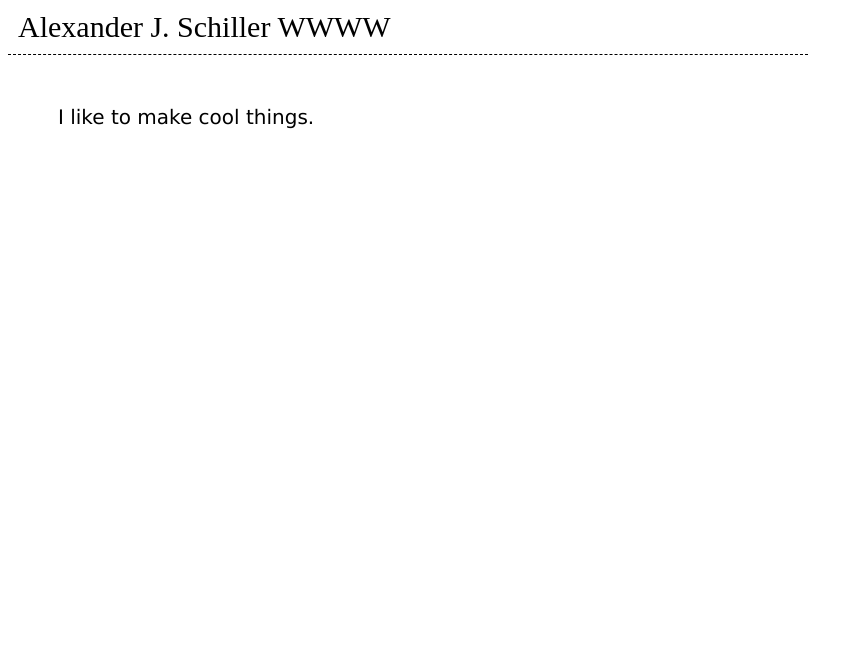
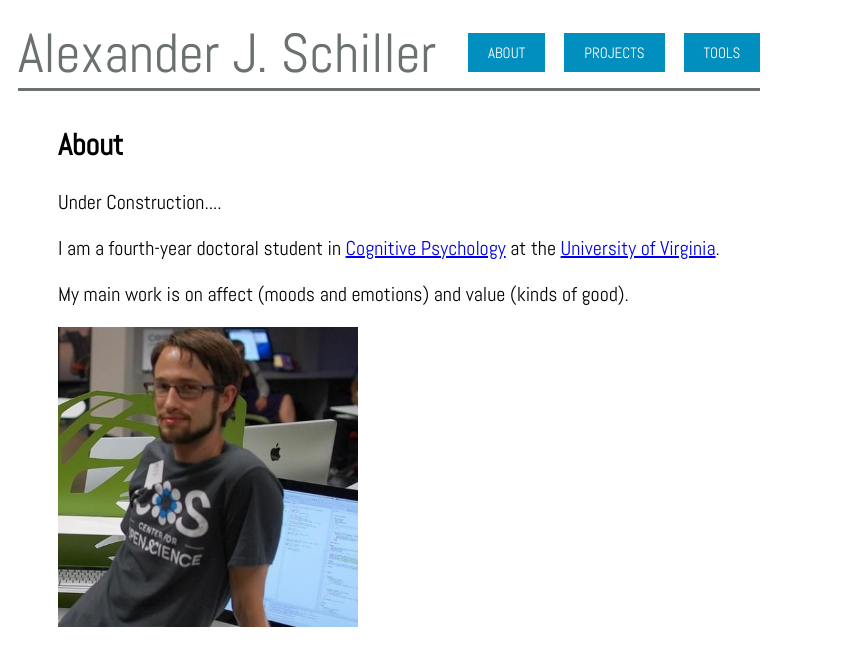
Before and after one commit to alexschiller/alexschiller.github.io, a plain HTML site: page index.html in a window 1280 px wide. Shown: the whole page, without its empty margins (0-863 px from the left). Drawn offline with nearby package versions, Linux system fonts and the light colour scheme.

Commit message:
update text and style

```diff
--- a/index.html
+++ b/index.html
@@ -1,5 +1,39 @@
 <link rel="stylesheet" href="site.css">
+<link href='http://fonts.googleapis.com/css?family=Abel' rel='stylesheet' type='text/css'>
+<script src="http://ajax.googleapis.com/ajax/libs/jquery/1.11.1/jquery.min.js"></script>
 
-<div class="title-head" >Alexander J. Schiller WWWW</div>
-<div class ="line"></div>
-<div class="body"> I like to make cool things. </div>
+
+
+<div>
+	<div class="title-head" >Alexander J. Schiller
+		<div style="display:inline-block;">
+			<div class="link-button">ABOUT</div>
+			<div class="link-button">PROJECTS</div>
+			<div class="link-button">TOOLS</div>
+		</div>
+	</div>
+</div>
+<div class="body" id="about">
+	<h2>About</h2>
+	<div style="width:700px;">
+	<p>
+	Under Construction....
+	</p>
+	<p>
+	I am a fourth-year doctoral student in <a href="http://www.virginia.edu/psychology/cognitive/"> Cognitive Psychology</a> at the <a href="http://www.virginia.edu/">University of Virginia</a>.
+	</p>
+	<p>
+	My main work is on affect (moods and emotions) and value (kinds of good).
+	</p>
+</div>
+<!-- <div style="margin-left:50px;"> -->
+	<img src="self.jpeg" style="width:300px;">
+<!-- </div> -->
+</div>
+<script>
+	// for(i=0; i<50; i++) {
+	// var n = 100/(i);
+	// $('#holder').append('<div class="line" style="width:'+ n +  'pt;"></div>')
+
+// }
+</script>
--- a/site.css
+++ b/site.css
@@ -1,18 +1,40 @@
 .title-head {
-	font-family: 'Abel';
-	font-size:30px;
+	font-family: 'Abel', sans-serif;
+	font-size:55px;
 	margin:10px;
+	color: #6b7071;
+	/*padding:0px;*/
+	border-bottom: solid 3px;
+	/*float:left;*/
+	display:inline-block;
+}
+
+#about {
+	margin: 20px 50px 20px 50px;
+	font-family:"Abel", sans-serif;
+	font-size:20px;
 }
 
 .body {
-	margin: 50px;
-	/*font-family:"FRANKLIN GOTHIC", "times new roman", times, serif;*/
-	font-family:"verdana";
-	/*font-family:"garamond"*/
+	margin: 20px 50px 20px 50px;
+	font-family:"Abel", sans-serif;
 	font-size:20px;
 }
 
-.line {
-	border-bottom: dashed 1px;
-	width: 800px;
+
+.link-button {
+	font-family: 'Abel', sans-serif;
+	font-size:15px;
+	margin: 0 0 0 19px;
+	padding:10px 20px 10px 20px;
+	color: white;
+
+	float:left;
+
+	background: #008fbf;
 }
+
+/* light gray #B9B9B9*/
+/* gunmetal: color: #6b7071;*/
+/* light blue: border-color: #F0F8FF;*/
+/* nice blue: background: #83A8AA;*/
```
Also changed, not shown: self.jpeg (added).
